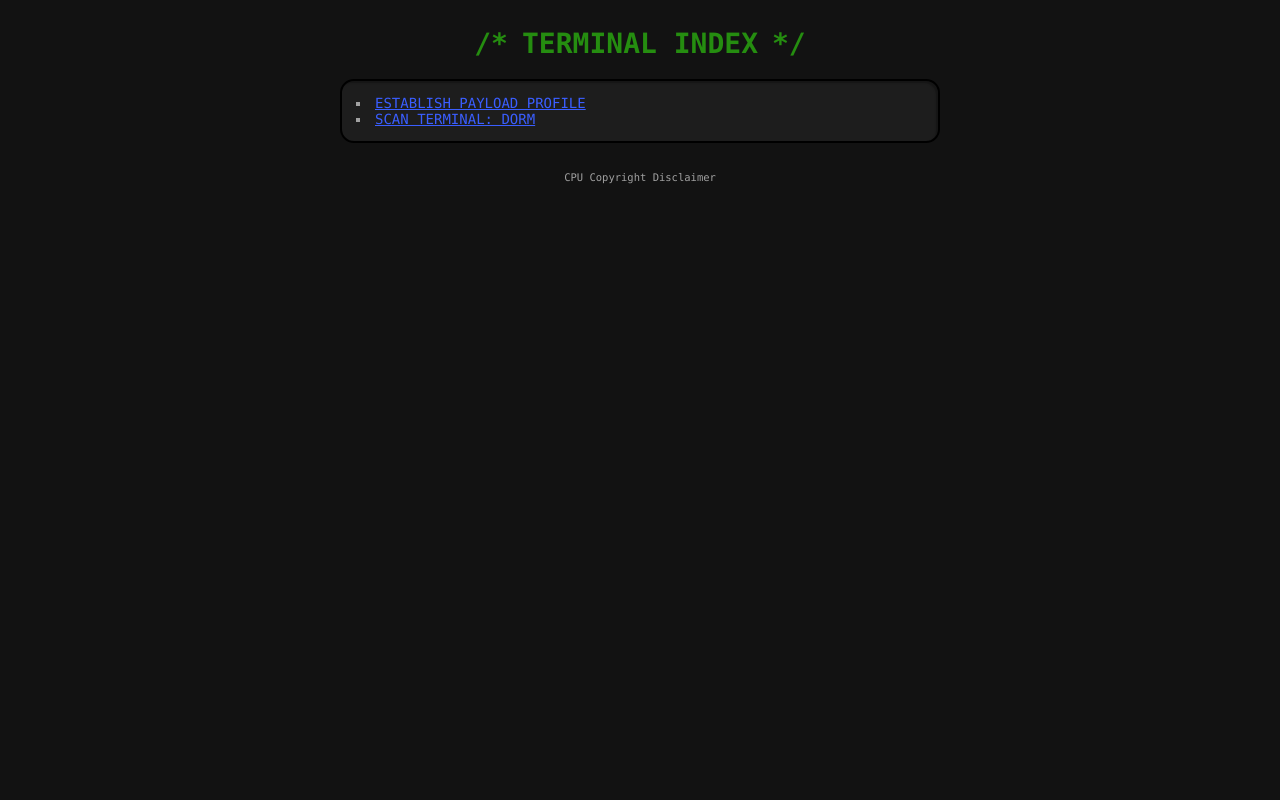
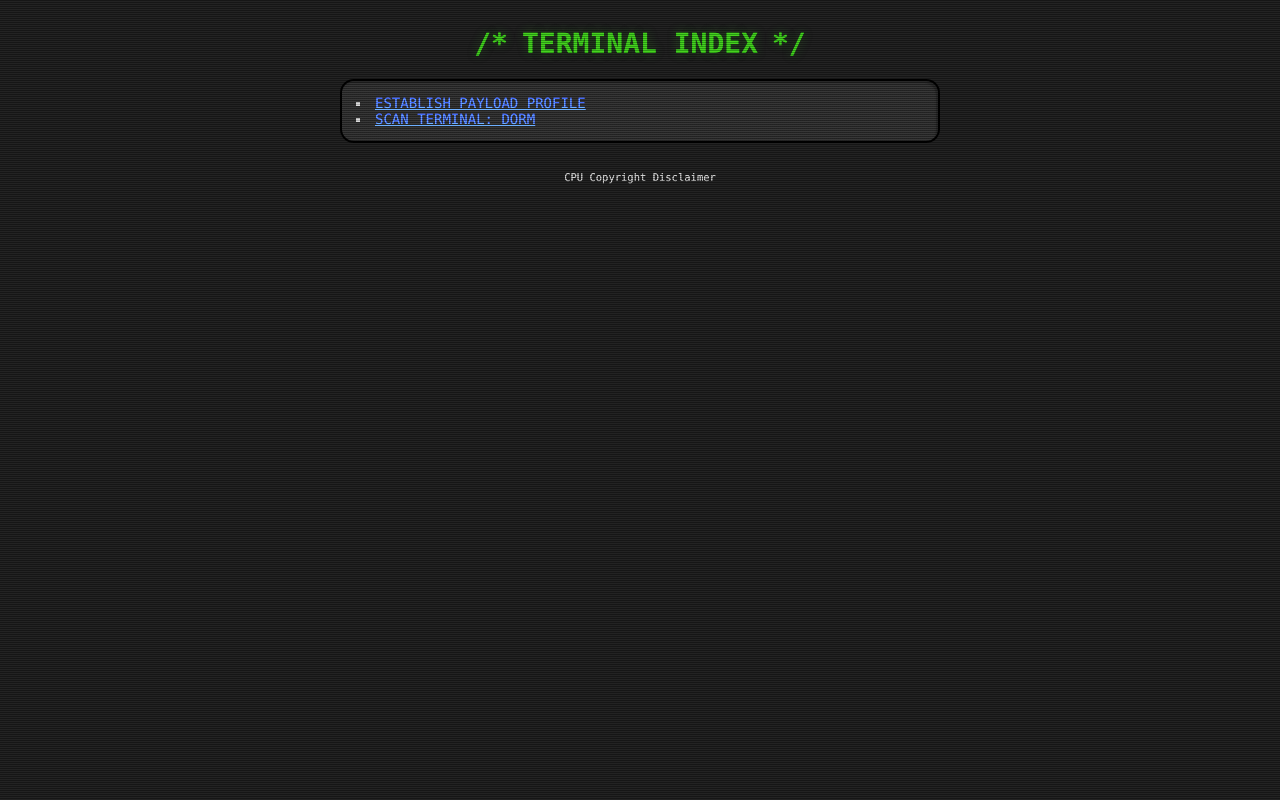
Before and after one commit to TheHexCode/CPU-Terminal, a PHP site: page / in a window 1280 px wide. Run offline with PHP 8.4, Linux system fonts and the light colour scheme.

Commit message:
scanlines

```diff
--- a/Resources/Styles/styles.css
+++ b/Resources/Styles/styles.css
@@ -6,6 +6,7 @@ html {
     --const: rgb(58, 94, 255);
     --let: var(--accent);
     --comments: rgb(37, 141, 16);
+    --glow: rgba(37, 141, 16, 0.25);
     --function: rgb(208, 37, 214);
     --common-height: calc(100vh - 16px);
     --font-color: #a1a1a1;
@@ -28,6 +29,7 @@ h2,
 h3 {
     text-align: center;
     color: var(--comments);
+    text-shadow: 0 0 0.75rem var(--glow);
 }
 
 h2,
@@ -97,6 +99,21 @@ input[type="checkbox" i] {
     margin: 0;
 }
 
+body::before,
+body::after {
+    content: '';
+    background: linear-gradient(to bottom, #757575, #c4c4c4);
+    mix-blend-mode: overlay;
+    background-repeat: repeat;
+    pointer-events: none;
+    inset: 0;
+    position: fixed;
+    z-index: 10;
+    width: 100%;
+    height: 100%;
+    background-size: 100% 2px;
+}
+
 body {
     font-family: 'Terminal', 'Monaco', 'Cascadia Code', monospace;
     margin: 0;
@@ -104,6 +121,7 @@ body {
     height: var(--common-height);
     background: var(--body-bg);
     color: var(--font-color);
+    position: relative;
 }
 
 footer {
```
